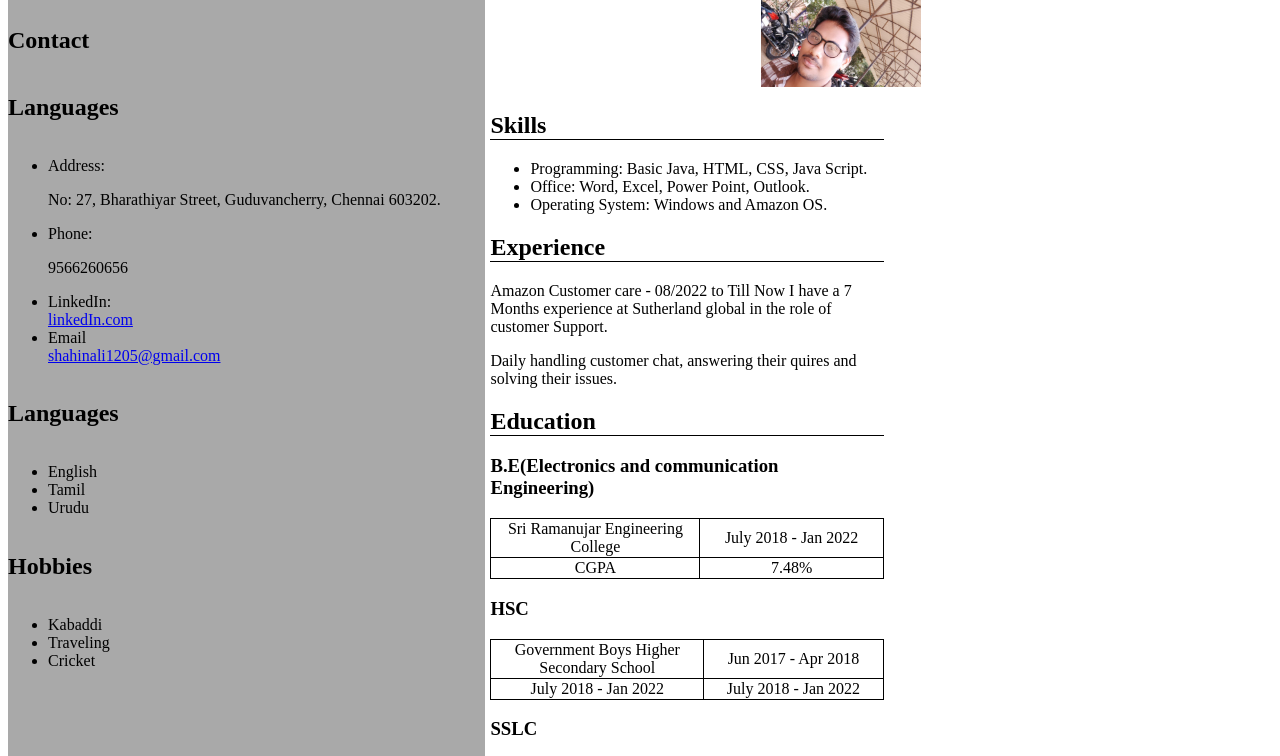
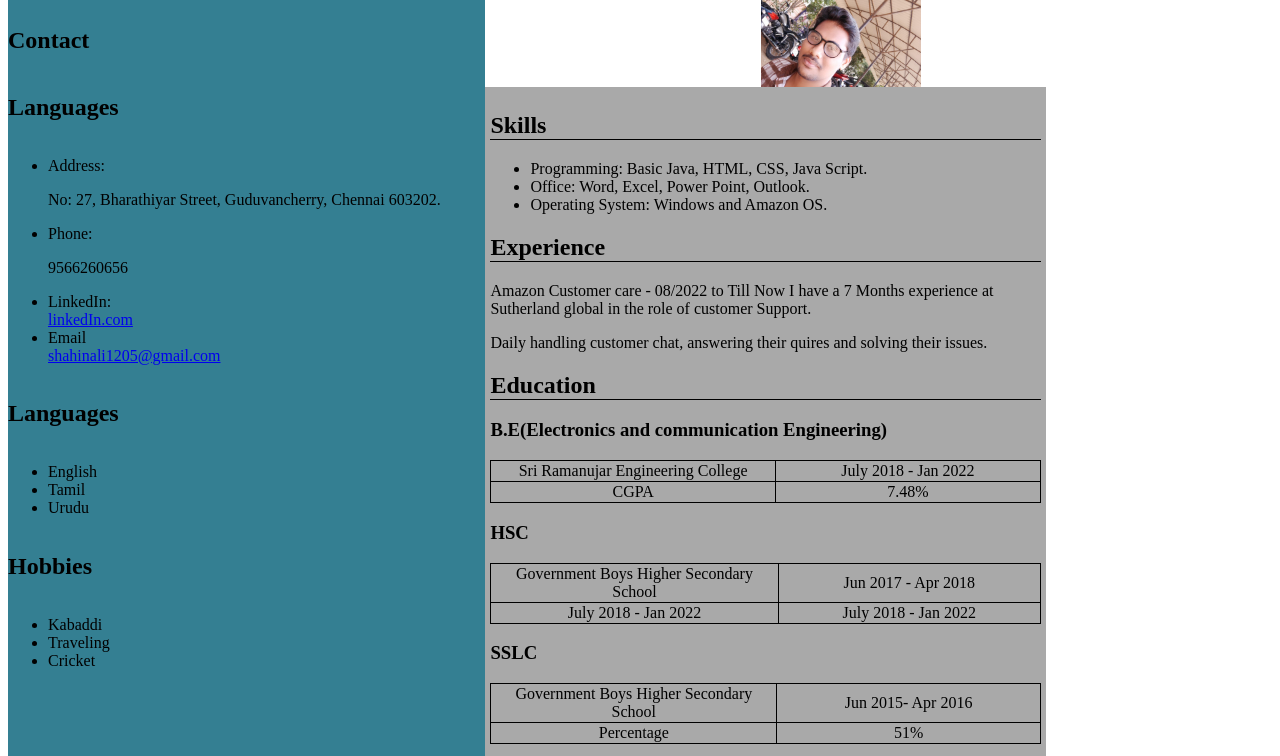
Before and after one commit to shahin1205/shahinali-1205, a plain HTML site: page index.html in a window 1280 px wide. Shown: the part 81-837 px from the top of the page. Drawn offline with Linux system fonts and the light colour scheme.

Commit message:
Update style.css

```diff
--- a/style.css
+++ b/style.css
@@ -7,12 +7,14 @@ body{
 
 .profile{
     width:50%;
-    background-color: darkgrey;
+    background-color: rgb(52, 127, 146);
     height: 900px;
     display: flex;
     flex-direction: column;
 
 }
+
+
 .c1{
     display: flex;
 }
@@ -40,9 +42,10 @@ main{
 
 }
 .profile2{
-    width: 50%;
+    width: 70%;
     padding: 50px;
     padding: 5px;
+    background-color: darkgrey;
 }
 .profile2 h2{
     border-bottom: black 1px solid ;
```
